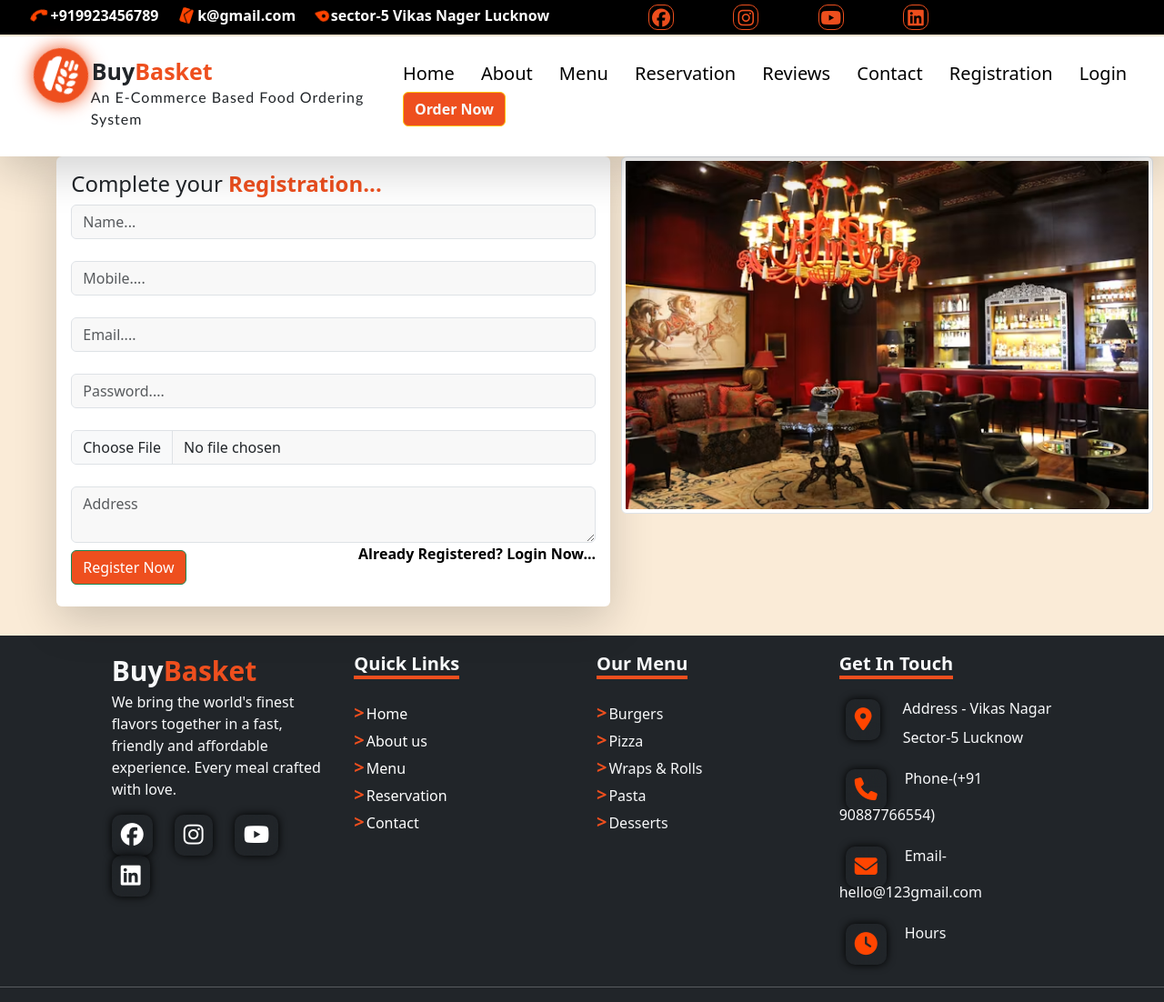
After one commit to khushistudent/Food_ordering_system, a Django app: page /register/ in a window 1280 px wide. The commit adds this page. Shown: the whole page at 91% size. Run offline with Django 5.2, Linux system fonts and the light colour scheme; some libraries are stand-ins or nearby versions.

Commit message:
update project

```diff
--- a/Myproject/urls.py
+++ b/Myproject/urls.py
@@ -19,7 +19,7 @@ from django.urls import path,include
 
 urlpatterns = [
     path('admin/', admin.site.urls),
-    path('user', include("user.urls")),
+    path('user/', include("user.urls")),
     path('', include("user.urls")),
 
 ]
--- a/templates/base.html
+++ b/templates/base.html
@@ -254,7 +254,16 @@
     margin: auto;
   box-shadow: 3px 3px 8px grey, -3px -3px 8px grey;
 }
-
+.register{
+    margin-left: 4%;
+}
+.input1{
+    background-color: rgba(223, 220, 220, 0.217);
+}
+.imgre{
+    object-fit: cover;
+    max-height: 100%;
+}
     </style>
 </head>
 <body>
@@ -294,8 +303,8 @@
           <a href="{% url 'reservation' %}" class="navbar-brand">Reservation</a>
           <a href="{% url 'review' %}" class="navbar-brand">Reviews</a>
           <a href="{% url 'contact' %}" class="navbar-brand">Contact</a>
-          <a href="#" class="navbar-brand">Registration</a>
-          <a href="#" class="navbar-brand">Login</a>
+          <a href="{% url 'Register' %}" class="navbar-brand">Registration</a>
+          <a href="{% url 'login' %}" class="navbar-brand">Login</a>
 
     <a href="{% url 'login' %}">
 
--- /dev/null
+++ b/templates/user/Register.html
@@ -0,0 +1,28 @@
+{% extends 'base.html' %}
+{% load static %}
+{% block abc %}
+
+
+        <div class="row py-2 register my-4">
+            <div class="col-sm-6 p-3 mx-auto shadow-lg rounded-2" style="background: white;">
+                <p class="h4">Complete your <b class="h">Registration...</b> </p>
+                 <form action="" method="post" enctype="multipart/form-data">
+                            <!-- cross side request forgery -->
+                            {% csrf_token %}
+                            <input type="text" required placeholder="Name..." name="name" class="form-control input1"> <br>
+                            <input type="number" required placeholder="Mobile...." name="mobile" class="form-control input1 "> <br>
+                            <input type="email" required placeholder="Email...." name="email" class="form-control input1"> <br>
+
+                            <input type="password" required placeholder="Password...." name="password" class="form-control input1"> <br>
+                            <input type="file" name="fu" required class="form-control input1"><br>
+                            <textarea name="address" id="" class="form-control txta input1" placeholder="Address"></textarea>
+                            <a href="{% url 'login' %}" class="float-end fw-bold " style="text-decoration: none; color: black;">Already Registered? Login Now...</a>
+                            <!-- <textarea name="message" id="" class="form-control msg" required placeholder="Message..."></textarea><br> -->
+                            <input type="submit" value="Register Now" class="btn1 my-2 btn  btn-success">
+                        </form>
+            </div>
+    <div class="col-sm-6">
+        <img src="{% static 'images/resta2.avif' %}" alt="" class="img-thumbnail imgre">
+    </div>
+</div>
+{% endblock %}
--- a/user/admin.py
+++ b/user/admin.py
@@ -18,5 +18,9 @@ class tblreviewAdmin(admin.ModelAdmin):
 admin.site.register(tblreview,tblreviewAdmin)
 
 class tblloginAdmin(admin.ModelAdmin):
-    list_display=("id", "Full_Name","password")
+     list_display=("id", "Email","password")
 admin.site.register(tbllogin,tblloginAdmin)
+
+class tblregisterAdmin(admin.ModelAdmin):
+    list_display=("id", "Full_Name","mobile","Email","Password","Image","Address")
+admin.site.register(tblregister,tblregisterAdmin)
--- a/user/urls.py
+++ b/user/urls.py
@@ -11,5 +11,6 @@ urlpatterns = [
     path('reservation/',views.reservation,name='reservation'),
     path('contact/',views.contact,name='contact'),
     path('login/',views.login,name='login'),
+    path('register/',views.Register,name='Register'),
 
 ]
--- a/user/views.py
+++ b/user/views.py
@@ -1,22 +1,40 @@
-from django.shortcuts import render,redirect
+from django.shortcuts import render,redirect,HttpResponse
 from .models import *
+
 # Create your views here.
 def home(request):
     return render(request,"user/home.html")
 def Register(request):
+    if request.method=="POST":
+         Name=request.POST.get("name")
+         mobile=request.POST.get("mobile")
+         email=request.POST.get("email")
+         password=request.POST.get("password")
+         Image=request.FILES["fu"]
+         Address=request.POST.get("address")
+         formdata=tblregister.objects.all().filter(Email=email).count()
+         if formdata==0:
+              tblregister(Full_Name=Name,mobile= mobile,Email=email,Password=password,Image=Image,Address=Address).save()
+              return HttpResponse("<script> alert('You are registered..'); location.href='/register/'</script>")
+         else:
+              return HttpResponse("<script> alert('You are already register..'); location.href='/register/'</script>")
     return render(request,"user/Register.html")
 def about(request):
     return render(request,"user/about.html")
 
 def login(request):
 
-    if request.method == "POST":
-         Name=request.POST.get("name")
-         password=request.POST.get("pass")
-
-         tbllogin(Full_Name=Name,password=password).save()
-         return redirect("menu")
-    return render(request,"user/login.html")
+     if request.method == "POST":
+          Email=request.POST.get("email")
+          password=request.POST.get("pass")
+          formdata=tblregister.objects.all().filter(Email=Email,Password=password).count()
+          if formdata==1:
+              tbllogin.objects.create(Email=Email,password=password)
+              return HttpResponse("<script>alert('You are login successfully');location.href='/menu/'</script>")
+          else:
+               return HttpResponse("<script>alert('Your email or password lis incorrect. Please register first...');location.href='/login/'</script>")
+            #    return render(request,'user/login.html',{"msg":"Your Email or Password is incorrect.."})
+     return render(request,"user/login.html")
 
 
 def menu(request):
```
Also changed, not shown: templates/user/login.html (+4 -4 lines), user/models.py (+10 -1 lines), static/picture/beach_bkW2VBL.jpg (added), static/picture/download_Pjx8cUZ.jpg (added), static/picture/k3.jpg (added), user/migrations/0014_tblregister.py (added), user/migrations/0015_alter_tblregister_email.py (added), user/migrations/0016_remove_tbllogin_full_name_tbllogin_email.py (added).
